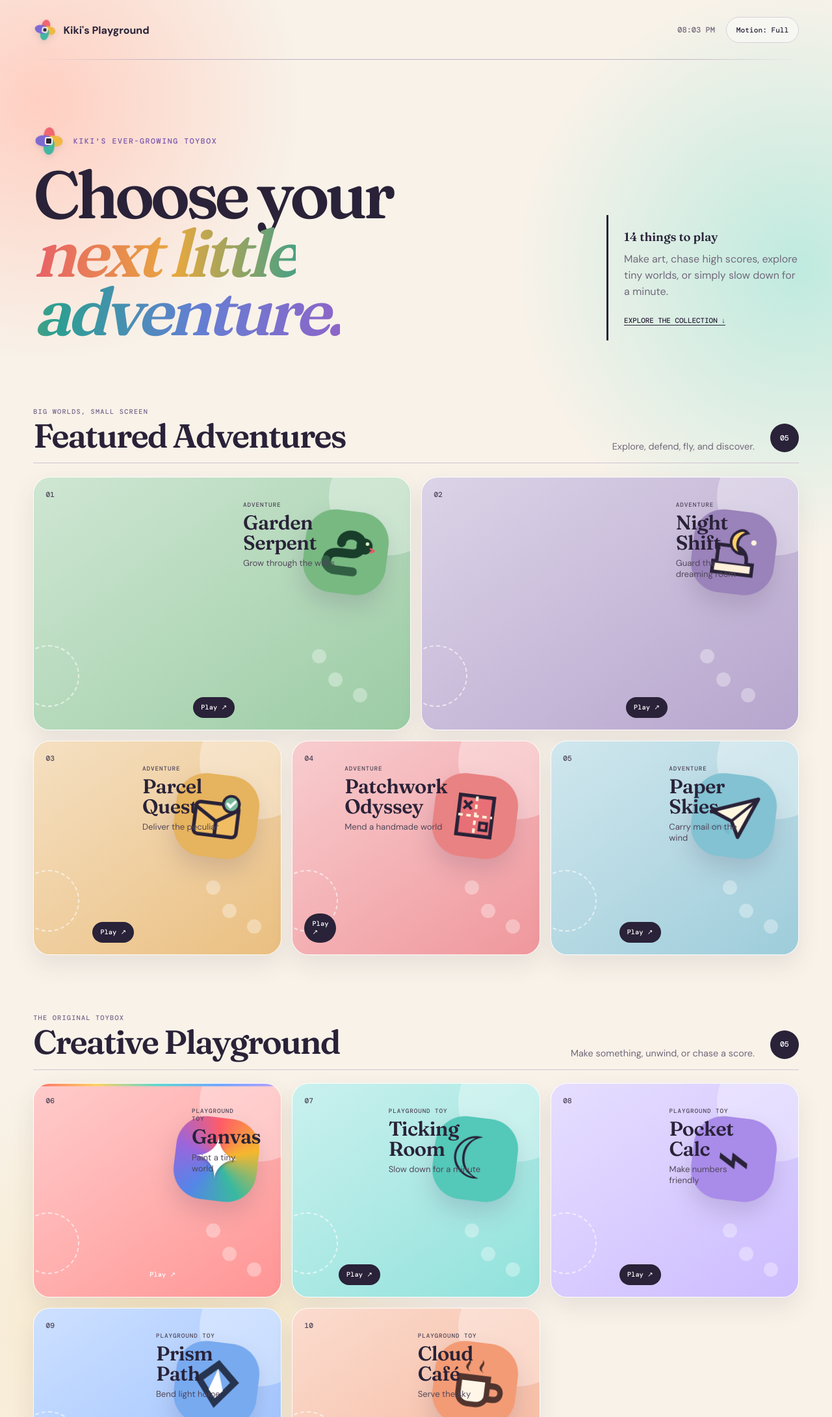
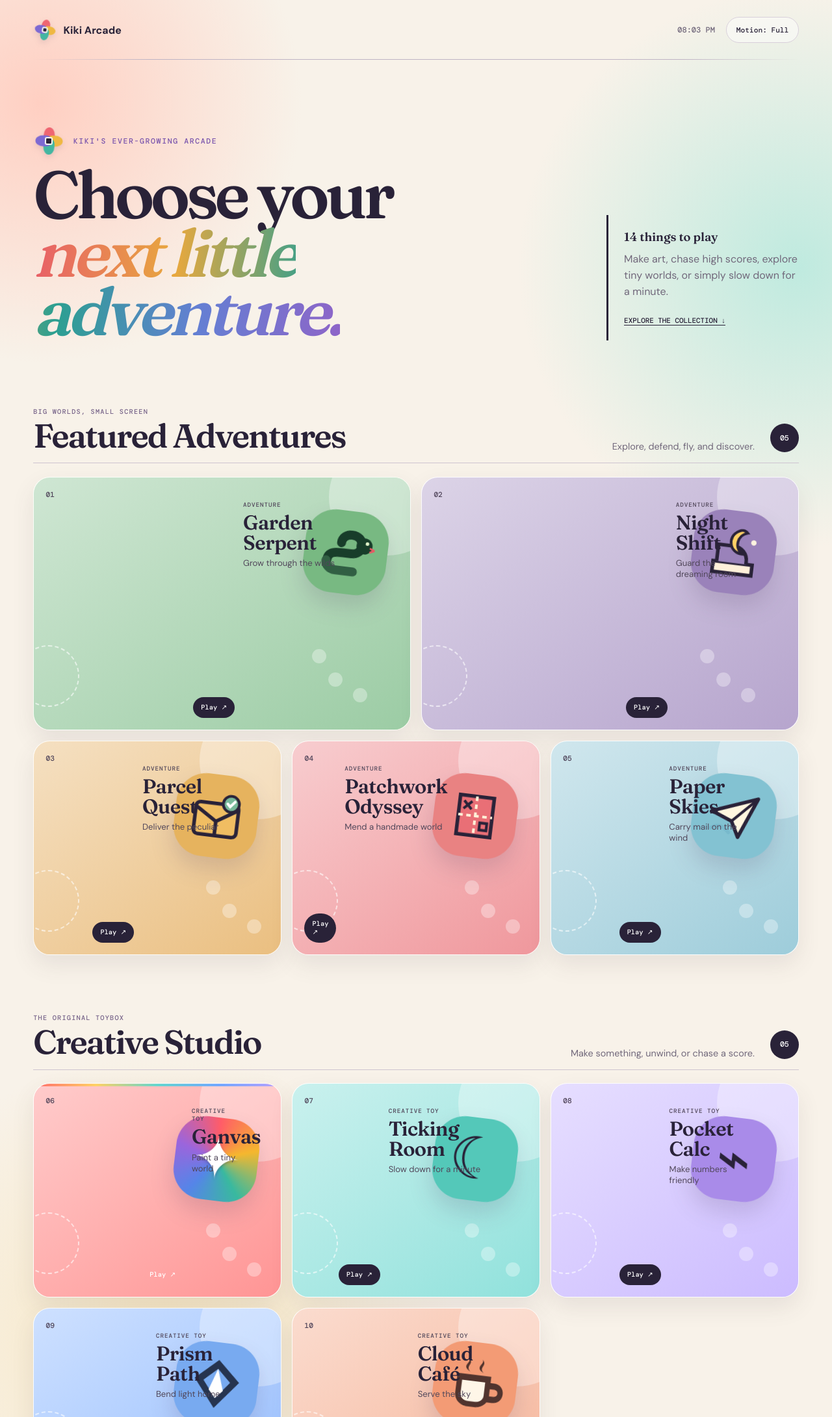
Before and after one commit to kittykio/kiki-arcade, a website built with Vite: page index.html in a window 1280 px wide. Shown: the top 2181 px of the page at 65% size. Built offline with nearby package versions, Linux system fonts and the light colour scheme.

Commit message:
Rename app to Kiki Arcade

```diff
--- a/index.html
+++ b/index.html
@@ -4,13 +4,13 @@
     <meta charset="UTF-8" />
     <meta name="viewport" content="width=device-width, initial-scale=1.0" />
     <meta name="theme-color" content="#f8f2e9" />
-    <meta name="description" content="A colorful collection of creative toys, arcade classics, and miniature browser adventures." />
+    <meta name="description" content="Kiki Arcade is a colorful collection of creative toys, arcade classics, and miniature browser adventures." />
     <link rel="icon" href="/favicon.svg" type="image/svg+xml" />
-    <title>Kiki's Creative Playground</title>
+    <title>Kiki Arcade</title>
     <script type="module" src="/src/main.js"></script>
   </head>
   <body>
-    <a class="skip-link" href="#playground">Skip to playground</a>
+    <a class="skip-link" href="#arcade">Skip to arcade</a>
     <div id="app"></div>
   </body>
 </html>
--- a/package.json
+++ b/package.json
@@ -1,5 +1,5 @@
 {
-  "name": "creative-playground",
+  "name": "kiki-arcade",
   "version": "1.0.0",
   "private": true,
   "type": "module",
--- a/src/main.js
+++ b/src/main.js
@@ -31,7 +31,7 @@ const experiences = [
 
 const collections = [
   { id: 'adventures', kicker: 'Big worlds, small screen', title: 'Featured Adventures', note: 'Explore, defend, fly, and discover.' },
-  { id: 'creative', kicker: 'The original toybox', title: 'Creative Playground', note: 'Make something, unwind, or chase a score.' },
+  { id: 'creative', kicker: 'The original toybox', title: 'Creative Studio', note: 'Make something, unwind, or chase a score.' },
   { id: 'classics', kicker: 'Quick, familiar, polished', title: 'Arcade Classics', note: 'Perfect for one more round.' },
 ];
 
@@ -41,9 +41,9 @@ const iconMarkup = (item) => item.iconImage
 
 const app = document.querySelector('#app');
 app.innerHTML = `
-  <main id="playground" class="shell" data-view="home">
+  <main id="arcade" class="shell" data-view="home">
     <header class="topbar">
-      <a class="brand" href="#home" aria-label="Creative Playground home"><span class="playground-logo brand-logo" aria-hidden="true"><i></i><i></i><i></i><i></i><b></b></span><span>Kiki's Playground</span></a>
+      <a class="brand" href="#home" aria-label="Kiki Arcade home"><span class="playground-logo brand-logo" aria-hidden="true"><i></i><i></i><i></i><i></i><b></b></span><span>Kiki Arcade</span></a>
       <div class="top-actions">
         <span class="clock" aria-label="Current time"></span>
         <button class="preference-button motion-toggle" type="button" aria-pressed="false">Motion: Full</button>
@@ -51,7 +51,7 @@ app.innerHTML = `
     </header>
     <section class="home-view" aria-labelledby="welcome-title">
       <div class="welcome-copy">
-        <div><p class="eyebrow"><span class="playground-logo hero-logo" aria-hidden="true"><i></i><i></i><i></i><i></i><b></b></span><span>Kiki's ever-growing toybox</span></p><h1 id="welcome-title">Choose your<br><em>next little adventure.</em></h1></div>
+        <div><p class="eyebrow"><span class="playground-logo hero-logo" aria-hidden="true"><i></i><i></i><i></i><i></i><b></b></span><span>Kiki's ever-growing arcade</span></p><h1 id="welcome-title">Choose your<br><em>next little adventure.</em></h1></div>
         <div class="welcome-note"><b>${experiences.length} things to play</b><p>Make art, chase high scores, explore tiny worlds, or simply slow down for a minute.</p><a href="#game-collections">Explore the collection ↓</a></div>
       </div>
       <div class="launcher-grid" id="game-collections"></div>
@@ -78,7 +78,7 @@ launcher.innerHTML = collections.map(collection => {
       return `<button class="launch-card" style="--accent:${item.color};--delay:${index * 45}ms" data-app="${item.id}">
         <span class="card-number">${String(index + 1).padStart(2, '0')}</span>
         <span class="card-art" aria-hidden="true"><i></i><i></i><i></i><span class="card-icon">${iconMarkup(item)}</span></span>
-        <span class="card-copy"><small>${collection.id === 'adventures' ? 'Adventure' : collection.id === 'creative' ? 'Playground toy' : 'Classic'}</small><strong>${item.title}</strong><em>${item.subtitle}</em></span><span class="card-arrow">Play ↗</span>
+        <span class="card-copy"><small>${collection.id === 'adventures' ? 'Adventure' : collection.id === 'creative' ? 'Creative toy' : 'Classic'}</small><strong>${item.title}</strong><em>${item.subtitle}</em></span><span class="card-arrow">Play ↗</span>
       </button>`;
     }).join('')}</div>
   </section>`;
@@ -102,7 +102,7 @@ function openExperience(id, updateHash = true) {
   app.querySelector('.window-title').innerHTML = `<span style="color:${item.color}">${iconMarkup(item)}</span> ${item.title}`;
   stage.replaceChildren();
   cleanup = item.mount(stage, settings) || (() => {});
-  document.title = `${item.title} · Creative Playground`;
+  document.title = `${item.title} · Kiki Arcade`;
   if (updateHash) history.pushState(null, '', `#${id}`);
   app.querySelector('.back-button').focus();
 }
@@ -113,7 +113,7 @@ function showHome(updateHash = true) {
   app.querySelector('.shell').dataset.view = 'home';
   app.querySelector('.shell').style.removeProperty('--app-accent');
   document.body.style.removeProperty('--app-accent');
-  document.title = "Kiki's Creative Playground";
+  document.title = 'Kiki Arcade';
   if (updateHash) history.pushState(null, '', '#home');
 }
 
```
Also changed, not shown: README.md, 1 other file.
